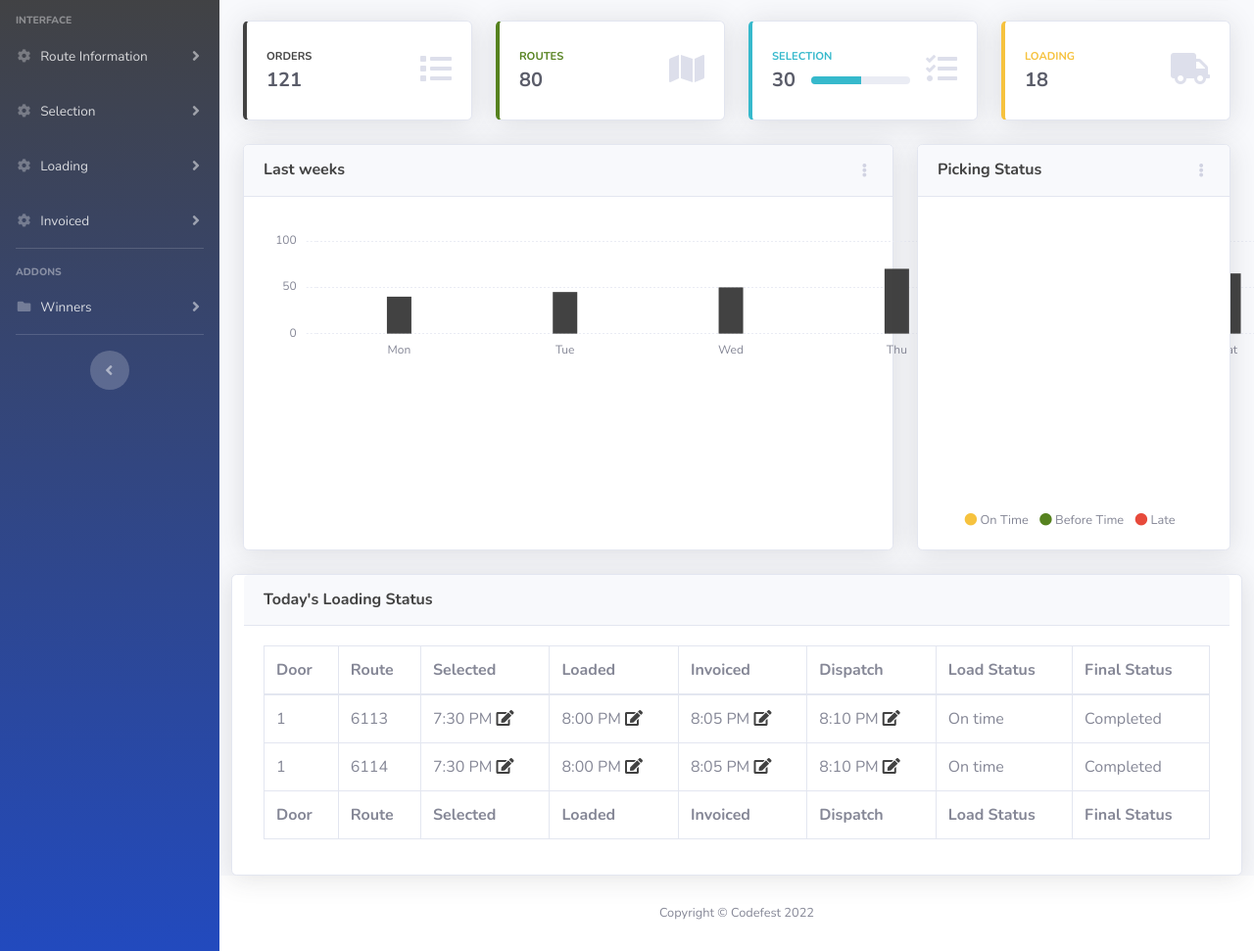
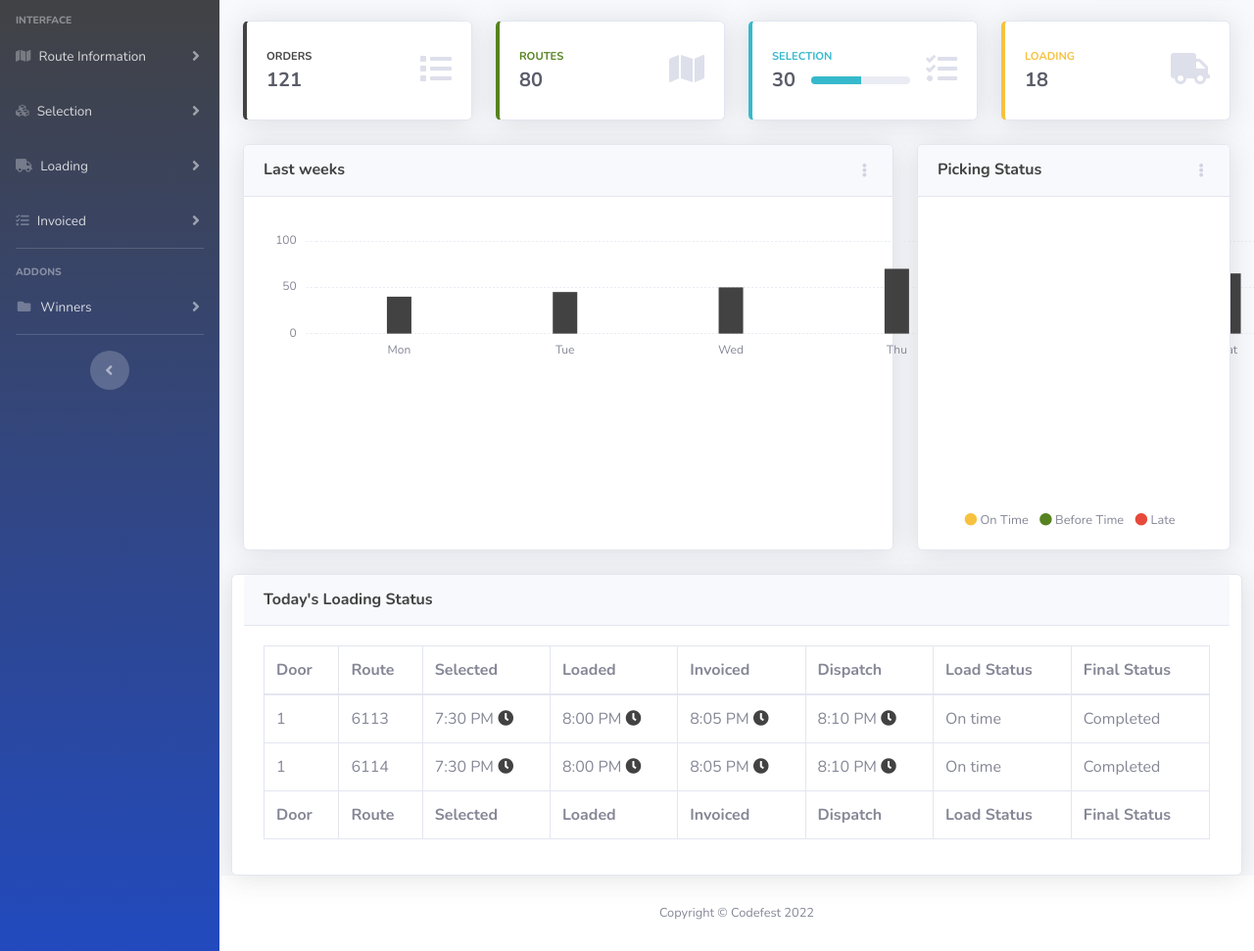
Before and after one commit to sheetalsoni/Codefest2022, a website with bundled scripts: page index.html in a window 1280 px wide. Shown: the part 131-1102 px from the top of the page at 98% size. Built offline with nearby package versions, Linux system fonts and the light colour scheme.

Commit message:
left navigation

```diff
--- a/index.html
+++ b/index.html
@@ -57,7 +57,7 @@
             <li class="nav-item">
                 <a class="nav-link collapsed" href="#" data-toggle="collapse" data-target="#collapseTwo"
                     aria-expanded="true" aria-controls="collapseTwo">
-                    <i class="fas fa-fw fa-cog"></i>
+                    <i class="fas fa-map fa-cog"></i>
                     <span>Route Information</span>
                 </a>
             </li>
@@ -65,7 +65,7 @@
             <li class="nav-item">
                 <a class="nav-link collapsed" href="#" data-toggle="collapse" data-target="#collapseTwo"
                     aria-expanded="true" aria-controls="collapseTwo">
-                    <i class="fas fa-fw fa-cog"></i>
+                    <i class="fas fa-cubes fa-cog"></i>
                     <span>Selection</span>
                 </a>
             </li>
@@ -73,7 +73,7 @@
             <li class="nav-item">
                 <a class="nav-link collapsed" href="#" data-toggle="collapse" data-target="#collapseTwo"
                     aria-expanded="true" aria-controls="collapseTwo">
-                    <i class="fas fa-fw fa-cog"></i>
+                    <i class="fas fa-truck fa-cog"></i>
                     <span>Loading</span>
                 </a>
             </li>
@@ -81,7 +81,7 @@
             <li class="nav-item">
                 <a class="nav-link collapsed" href="#" data-toggle="collapse" data-target="#collapseTwo"
                     aria-expanded="true" aria-controls="collapseTwo">
-                    <i class="fas fa-fw fa-cog"></i>
+                    <i class="fas fa-tasks fa-cog"></i>
                     <span>Invoiced</span>
                 </a>
             </li>
@@ -551,10 +551,10 @@
                                                 <td>1</td>
                                                 <td>6113</td>
 
-                                                <td>7:30 PM <a href="#"><i class="fas fa-edit"></i></a></td>
-                                                <td>8:00 PM <a href="#"><i class="fas fa-edit"></i></a></td>
-                                                <td>8:05 PM <a href="#"><i class="fas fa-edit"></i></a></td>
-                                                <td>8:10 PM <a href="#"><i class="fas fa-edit"></i></a></td>
+                                                <td>7:30 PM <a href="#"><i class="fas fa-clock"></i></a></td>
+                                                <td>8:00 PM <a href="#"><i class="fas fa-clock"></i></a></td>
+                                                <td>8:05 PM <a href="#"><i class="fas fa-clock"></i></a></td>
+                                                <td>8:10 PM <a href="#"><i class="fas fa-clock"></i></a></td>
                                                 <td>On time</td>
                                                 <td>Completed</td>
                                             </tr>
@@ -562,10 +562,10 @@
                                             <tr>
                                                 <td>1</td>
                                                 <td>6114</td>
-                                                <td>7:30 PM <a href="#"><i class="fas fa-edit"></i></a></td>
-                                                <td>8:00 PM <a href="#"><i class="fas fa-edit"></i></a></td>
-                                                <td>8:05 PM <a href="#"><i class="fas fa-edit"></i></a></td>
-                                                <td>8:10 PM <a href="#"><i class="fas fa-edit"></i></a></td>
+                                                <td>7:30 PM <a href="#"><i class="fas fa-clock"></i></a></td>
+                                                <td>8:00 PM <a href="#"><i class="fas fa-clock"></i></a></td>
+                                                <td>8:05 PM <a href="#"><i class="fas fa-clock"></i></a></td>
+                                                <td>8:10 PM <a href="#"><i class="fas fa-clock"></i></a></td>
                                                 <td>On time</td>
                                                 <td>Completed</td>
                                             </tr>
```
